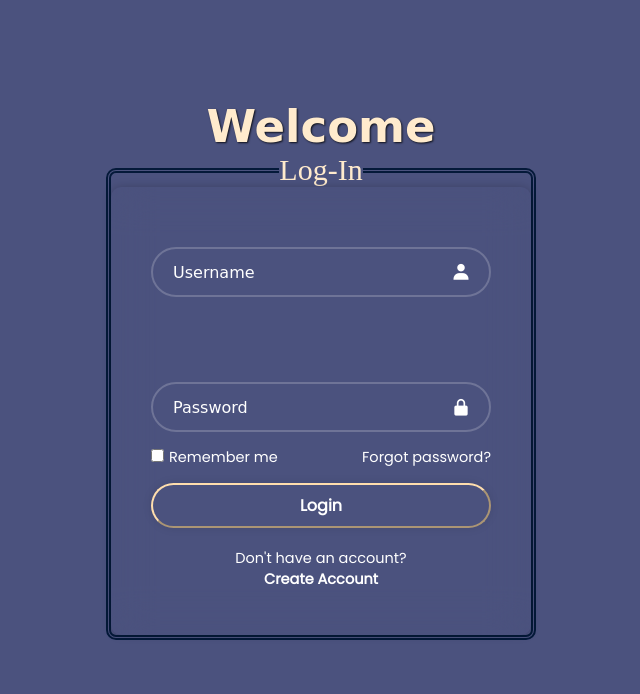
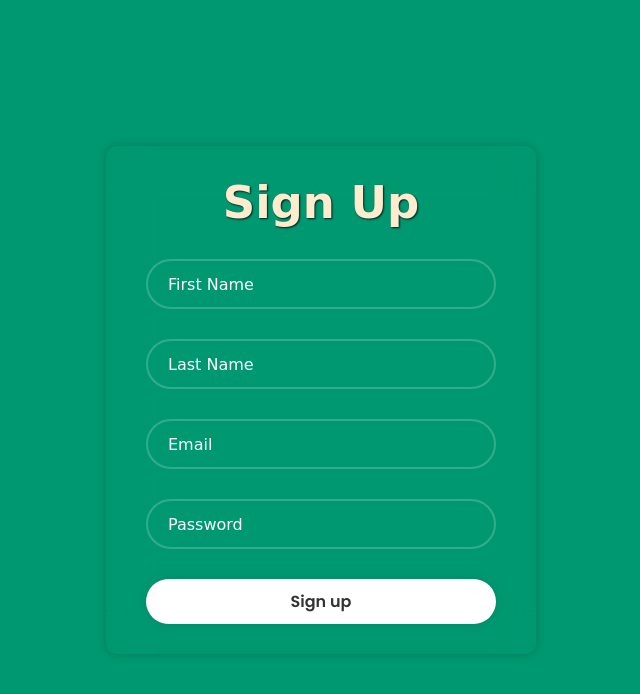
Before and after one commit to gilbertpalari25/test1, a plain HTML site: page index.html in a window 1280 px wide. Shown: the whole page, without its empty margins (319-959 px from the left). Drawn offline with nearby package versions, Linux system fonts and the light colour scheme.

Commit message:
Add files via upload
sign up

```diff
--- a/index.html
+++ b/index.html
@@ -1,40 +1,38 @@
+<!DOCTYPE html>
 <html lang="en">
+
 <head>
     <meta charset="UTF-8">
     <meta http-equiv="X-UA-Compatible" content="IE=edge">
     <meta name="viewport" content="width=device-width, initial-scale=1.0">
     <title>Login</title>
     <link rel="stylesheet" href="style.css">
-    <link href='https://unpkg.com/boxicons@2.1.4/css/boxicons.min.css' rel='stylesheet'>
+
 </head>
+
 <body>
-    <br><br><br><br>
-    <h1>Welcome</h1>
-    <fieldset>
-        <legend>Log-In</legend>
-        <div class="wrapper">
-            <form action="Login.php" method="post">
+    <div class="wrapper">
+        <form action="">
+            <h1>Sign Up</h1>
             <div class="input-box">
-                <input type="text" placeholder="Username" required>
-                <i class="bx bxs-user"></i>
+                <input type="text" placeholder="First Name" required>
             </div>
-            <br>
+            <div class="input-box">
+                <input type="text" placeholder="Last Name" required>
+            </div>
+
+            <div class="input-box">
+                <input type="email" placeholder="Email" required>
+            </div>
+
             <div class="input-box">
                 <input type="password" placeholder="Password" required>
-                <i class="bx bxs-lock-alt"></i>
             </div>
+            <button type="submit" class="btn">Sign up</button>
 
-            <div class="remember-forgot">
-                <label><input type="checkbox">Remember me</label>
-                <a href="#">Forgot password?</a>
-            </div>
-            <button type="submit" class="btn">Login</button>
 
-            <div class="register-link">
-                <p>Don't have an account? <a href="signup.html"><br>Create Account</a></p>
-            </div>
-            </form>
-        </div>
-    </fieldset>
+        </form>
+    </div>
 </body>
+
 </html>
--- a/style.css
+++ b/style.css
@@ -1,4 +1,4 @@
-@import url("https://fonts.googleapis.com/css2?/family=Poppins:wght:@300;400;500;600;700;800;900&displas=swap");
+@import url("https://fonts.googleapis.com/css2?family=Poppins:wght@300;400;500;600;700;800;900&display=swap");
 
 * {
   margin: 0;
@@ -8,12 +8,17 @@
 }
 
 body {
-    height: 47em;
-    background-color: #4B527E;
+  display: flex;
+  justify-content: center;
+  align-items: center;
+  min-height: 100vh;
+  background: #009870;
+  background-size: cover;
+  background-position: center;
 }
 
 .wrapper {
-    width: 420px;
+  width: 430px;
   background: transparent;
   border: rgba(255, 255, 255, .2);
   backdrop-filter: blur(20px);
@@ -23,7 +28,7 @@ body {
   padding: 30px 40px;
 }
 
-h1 {
+.wrapper h1 {
   color: blanchedalmond;
   text-shadow: 1px 1px 2px rgba(0, 0, 0, 0.8);
   font-weight: bold;
@@ -32,30 +37,12 @@ h1 {
   text-align: center;
 }
 
-fieldset{
-    padding: auto;
-    justify-content: center;
-    align-items: center;
-    border-radius: 10px;
-    border: 5px double rgb(4, 25, 57);
-    max-width: 200px;
-    margin: auto;
-    font-family: 'Gill Sans', 'Gill Sans MT', 'Calibri', 'Trebuchet MS', sans-serif;
-    background: transparent;
-}
-
-legend{
-    font-size: 30px;
-    text-align: center;
-    color: blanchedalmond;
-    font-family: 'Times New Roman', Times, serif;
-}
-
 .wrapper .input-box {
   position: relative;
   width: 100%;
   height: 50px;
   margin: 30px 0;
+
 }
 
 .input-box input {
@@ -84,53 +71,16 @@ legend{
   font-size: 20px;
 }
 
-.wrapper .remember-forgot {
-    display: flex;
-    justify-content: space-between;
-    font-size: 14.5px;
-    margin: -15px 0 15px;
-}
-
-.remember-forgot label input {
-    accent-color: #fff;
-    margin-right: 5px
-}
-
-.remember-forgot a {
-    color: #fff;
-    text-decoration: none;
-}
-
-.remember-forgot a:hover {
-    text-decoration: underline;
-}
-
 .wrapper .btn {
   width: 100%;
   height: 45px;
-    background: transparent;
-    border-color: navajowhite;
+  background: #fff;
+  border: none;
   outline: none;
   border-radius: 40px;
   box-shadow: 0 0 10px rgba(0, 0, 0, .1);
   cursor: pointer;
   font-size: 16px;
-    color: #fff;
+  color: #333;
   font-weight: 600;
 }
-
-.wrapper .register-link {
-    font-size: 14.5px;
-    text-align: center;
-    margin: 20px 0 15px;
-}
-
-.register-link p a {
-    color: #fff;
-    text-decoration: none;
-    font-weight: 600;
-}
-
-.register-link p a:hover {
-    text-decoration: underline;
-}
```
Lines whose indentation alone changed are shown as unchanged.
